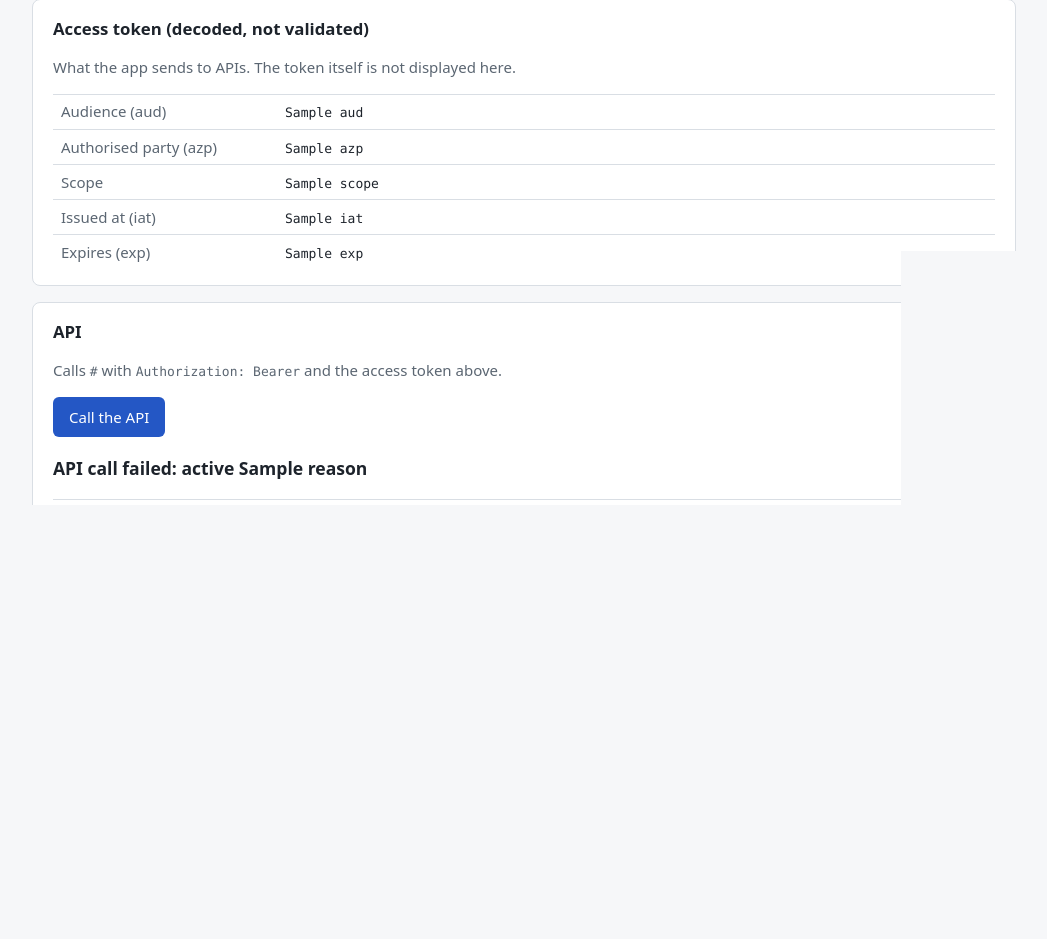
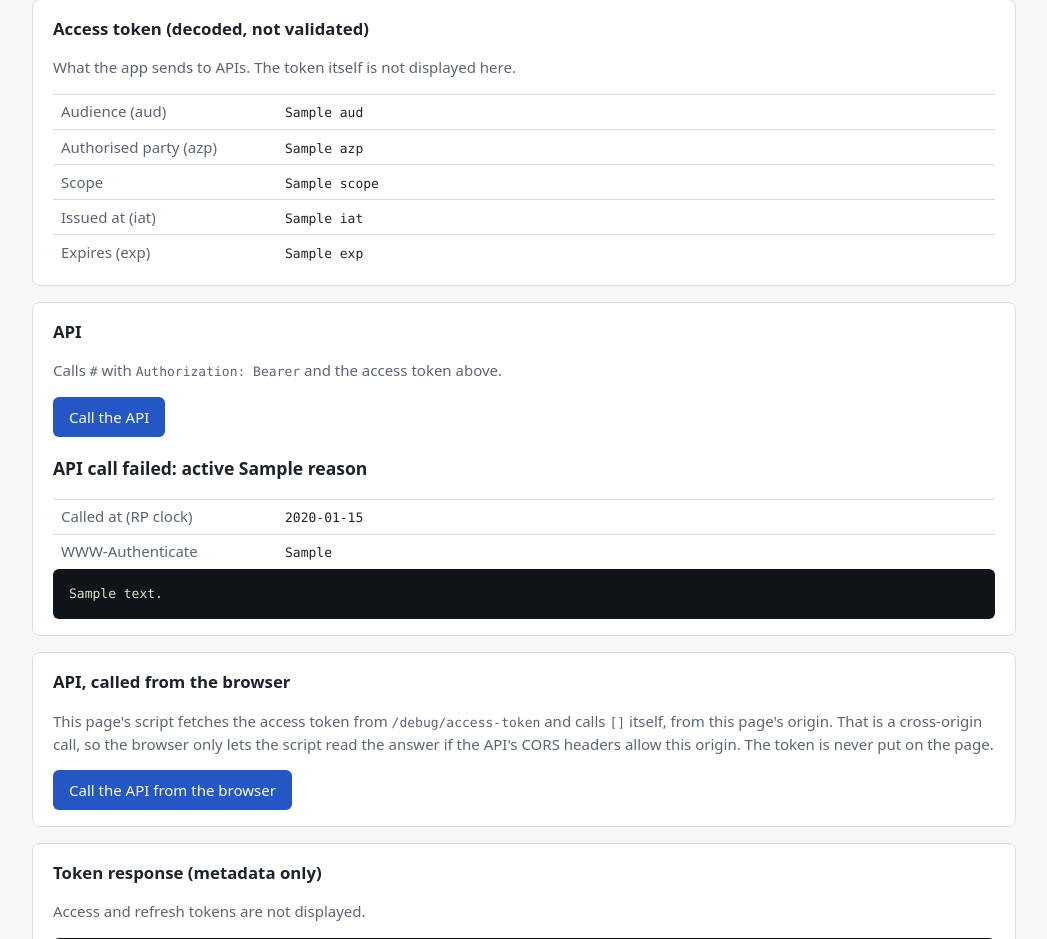
Before and after one commit to MarkHawk/identity-lab, a Flask app: template apps/oidc-rp/templates/debug.html in a window 1280 px wide. Shown: the part 1020-1959 px from the top of the page, without its empty margins (116-1163 px from the left). Before the commit the page ends 1525 px from the top, so only its background shows below. Run offline with Flask 3, Linux system fonts and the light colour scheme; the template is opened without the code that fills it: most values are stand-ins (such as "Sample title", 1, 10 or a date in 2020).

Commit message:
API: CORS for browser calls; the OIDC RP calls it from its debug page
"Call the API from the browser" on the direct RP's debug page fetches the
access token from /debug/access-token and calls https://LAB_HOST:8188
from the page's origin, so CORS applies. The token never reaches the DOM.

The API answers preflights permissively for any origin, standing in for
a gateway that handles them, and puts its own Access-Control-Allow-Origin
on real responses from .state/api/cors-allow-origin (re-read per request).
api_request_ok now logs the Origin and that header.

Co-Authored-By: Claude Opus 5.5 <noreply@anthropic.com>

```diff
--- a/apps/oidc-rp/app.py
+++ b/apps/oidc-rp/app.py
@@ -57,6 +57,10 @@ PROXY_HOPS = int(os.environ.get("OIDC_RP_PROXY_HOPS", "0"))
 # The API (resource server) this app calls with the user's access token,
 # from the debug page. Only the direct copy sets it (scenarios/api-bearer-*.sh).
 API_URL = os.environ.get("OIDC_RP_API_URL")
+# The same API as the browser reaches it (its public URL), for "Call the API
+# from the browser" on the debug page: a cross-origin call, so CORS applies
+# (scenarios/cors-blocked.sh). Only the direct copy sets it.
+API_BROWSER_URL = os.environ.get("OIDC_RP_API_BROWSER_URL")
 FORCE_HTTPS = os.environ.get("OIDC_RP_FORCE_HTTPS") == "1"
 
 app = Flask(__name__)
@@ -254,7 +258,8 @@ def debug():
     login = _logins.get(session.get("login_key", ""))
     if not login:
         return redirect(url_for("index"))
-    return render_template("debug.html", login=login, rp_clock=now_utc(), api_url=API_URL)
+    return render_template("debug.html", login=login, rp_clock=now_utc(), api_url=API_URL,
+                           api_browser_url=API_BROWSER_URL)
 
 
 @app.post("/api/call")
--- a/apps/oidc-rp/templates/debug.html
+++ b/apps/oidc-rp/templates/debug.html
@@ -63,6 +63,51 @@
   {% endif %}
 </section>
 {% endif %}
+{% if api_browser_url %}
+<section id="api-browser">
+  <h2>API, called from the browser</h2>
+  <p class="muted">This page's script fetches the access token from <code>{{ url_for('raw_access_token') }}</code> and calls <code>{{ api_browser_url }}</code> itself, from this page's origin. That is a cross-origin call, so the browser only lets the script read the answer if the API's CORS headers allow this origin. The token is never put on the page.</p>
+  <button class="btn" id="call-api-browser" type="button">Call the API from the browser</button>
+  <div id="api-browser-result"></div>
+</section>
+<script>
+(() => {
+  const apiUrl = {{ api_browser_url | tojson }};
+  const out = document.getElementById("api-browser-result");
+  const show = (id, heading, detail) => {
+    const h = document.createElement("h3");
+    h.id = id;
+    h.textContent = heading;
+    const pre = document.createElement("pre");
+    pre.textContent = detail;
+    out.replaceChildren(h, pre);
+  };
+  document.getElementById("call-api-browser").addEventListener("click", async () => {
+    out.replaceChildren();
+    let token;
+    try {
+      const t = await fetch({{ url_for('raw_access_token') | tojson }}, {credentials: "same-origin"});
+      if (!t.ok) throw new Error(`HTTP ${t.status}`);
+      token = (await t.text()).trim();
+    } catch (e) {
+      show("api-browser-error", "Could not get the access token from this app", String(e));
+      return;
+    }
+    try {
+      const r = await fetch(apiUrl, {headers: {Authorization: "Bearer " + token}});
+      const body = await r.text();
+      show(r.ok ? "api-browser-ok" : "api-browser-error",
+           `API call from the browser ${r.ok ? "succeeded" : "failed"}: ${r.status}`, body);
+    } catch (e) {
+      // A CORS refusal: the browser gives the script no status and no body,
+      // only a generic error. The reason is in the developer console.
+      show("api-browser-error", "API call from the browser failed: " + e,
+           "The browser gave this page no response. Its developer console (F12) says why.");
+    }
+  });
+})();
+</script>
+{% endif %}
 <section>
   <h2>Token response (metadata only)</h2>
   <p class="muted">Access and refresh tokens are not displayed.</p>
```
Also changed, not shown: apps/api/app.py (+60 -1 lines), compose.yaml (+9 -2 lines), 1 other file.
